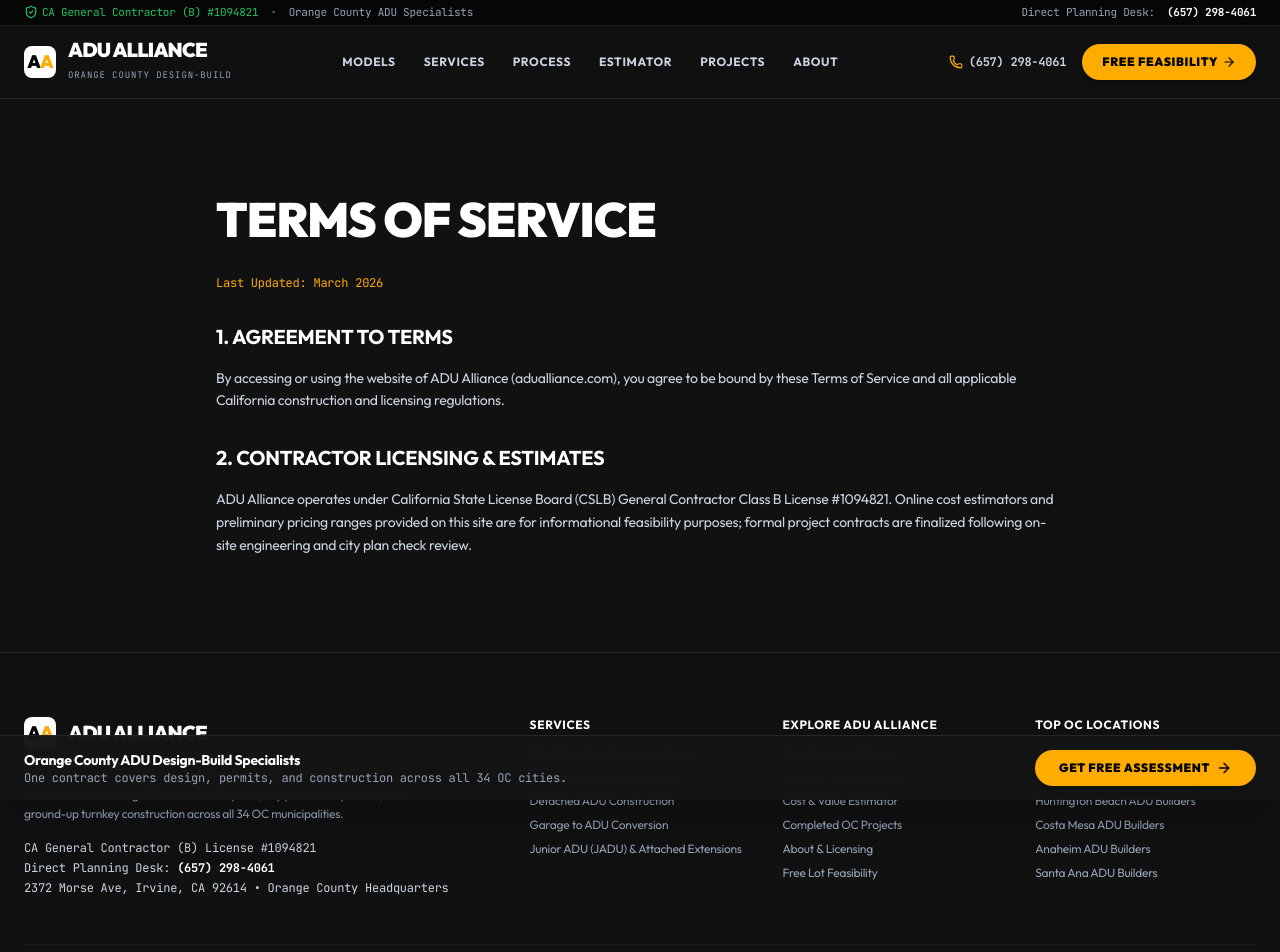
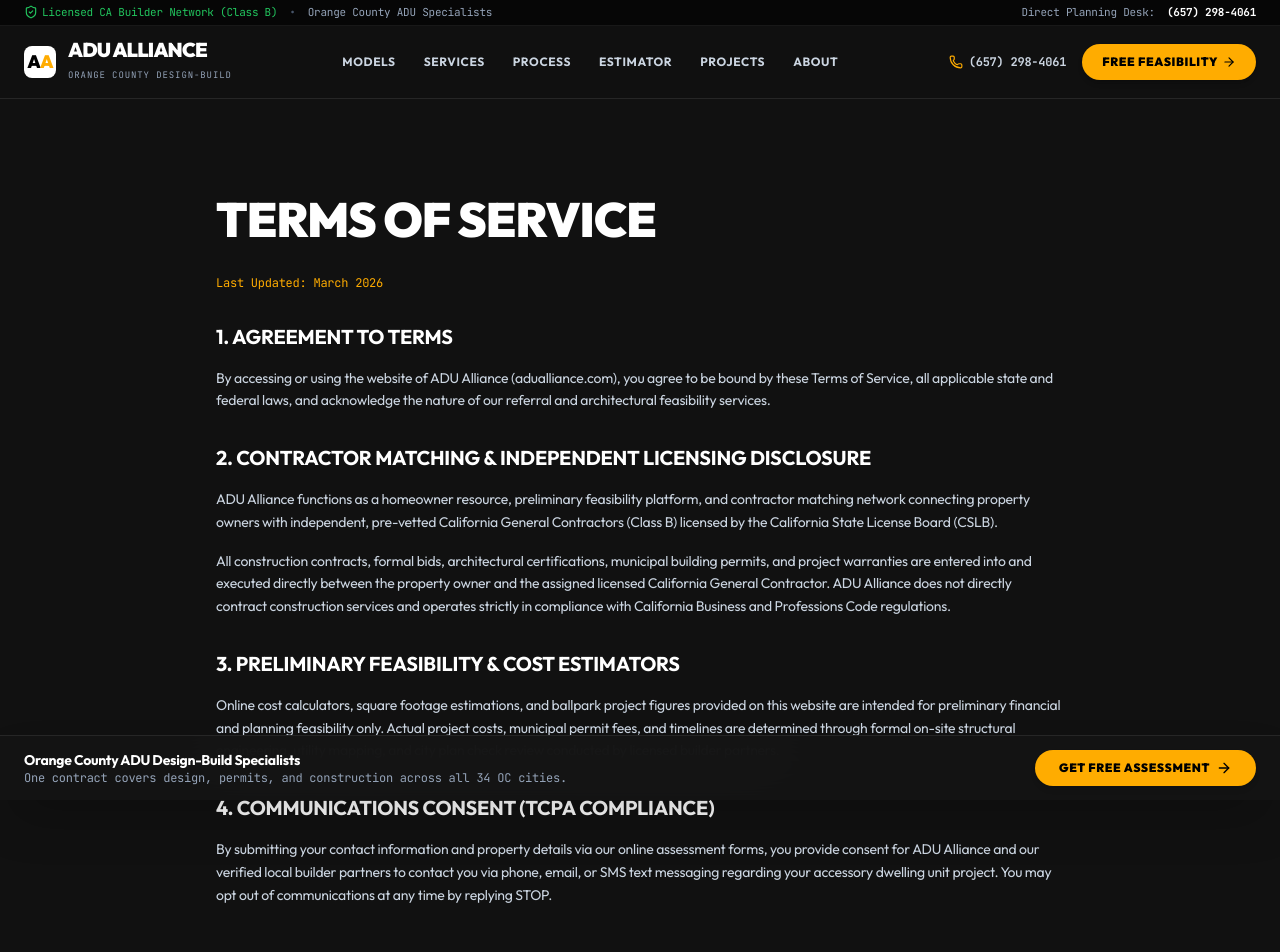
Before and after one commit to mbrown1837/adu-alliance, a Next.js app: page /terms in a window 1280 px wide. Shown: the top 952 px of the page. Built offline with nearby package versions, Linux system fonts and the light colour scheme.

Commit message:
legal: Refactor contractor licensing to verified CSLB builder network alliance & update Terms of Service for rank-and-rent compliance

```diff
--- a/src/app/about/page.tsx
+++ b/src/app/about/page.tsx
@@ -5,7 +5,7 @@
 
 export const metadata: Metadata = {
   title: "About ADU Alliance | Orange County's Premier ADU Builders",
-  description: "Learn about ADU Alliance, Orange County's dedicated accessory dwelling unit design-build general contractor (CSLB Class B #1094821). Over 200+ completed projects, single-contract accountability, and 100% city permit guarantee.",
+  description: "Learn about ADU Alliance, Orange County's dedicated accessory dwelling unit design-build general contractor (CSLB Licensed Builder Network). Over 200+ completed projects, single-contract accountability, and 100% city permit guarantee.",
   alternates: {
     canonical: 'https://adualliance.com/about',
   },
@@ -32,7 +32,7 @@
       latitude: 33.6846,
       longitude: -117.8265,
     },
-    description: "Orange County's dedicated ADU design-build contractor specializing in turnkey accessory dwelling units and garage conversions under CSLB License #1094821.",
+    description: "Orange County's dedicated ADU design-build contractor specializing in turnkey accessory dwelling units and garage conversions under CSLB License Verified CSLB Alliance.",
   };
 
   return (
@@ -72,7 +72,7 @@
           </div>
           <div className="p-4 bg-brand-dark rounded-2xl border border-brand-borderDark">
             <div className="text-xs text-slate-400">License</div>
-            <div className="text-2xl font-black text-white">Class B #1094821</div>
+            <div className="text-2xl font-black text-white">Licensed Builder Network</div>
           </div>
         </div>
       </div>
@@ -131,16 +131,16 @@
             <ShieldCheck className="w-5 h-5 text-brand-emerald" /> State Verified Licensing
           </div>
           <h2 className="text-2xl sm:text-3xl font-black uppercase text-white tracking-tight">
-            California State License Board (CSLB) Class B #1094821
+            Pre-Vetted CSLB Licensed Builder Alliance
           </h2>
           <p className="text-xs sm:text-sm text-slate-300 leading-relaxed">
-            ADU Alliance operates with full legal authorization from the California State License Board. We carry $2,000,000 in general commercial liability coverage and comprehensive workers compensation insurance on every project site.
+            Every accessory dwelling unit designed and built through ADU Alliance is contracted directly with pre-vetted California General Contractors (Class B) licensed in good standing by the California State License Board (CSLB). All builder partners maintain active commercial liability insurance and comprehensive workers compensation coverage.
           </p>
           <div className="flex flex-wrap gap-4 text-xs font-mono text-slate-300 pt-2">
-            <span>✓ Active Class B License #1094821</span>
-            <span>✓ Fully Bonded & Insured</span>
-            <span>✓ Worker's Comp Active</span>
-            <span>✓ 100% Code Compliant</span>
+            <span>✓ Pre-Vetted CSLB Builders (Class B)</span>
+            <span>✓ Fully Bonded & Insured Partners</span>
+            <span>✓ Active Workers Comp</span>
+            <span>✓ 100% California Code Compliant</span>
           </div>
         </div>
 
--- a/src/app/locations/[slug]/page.tsx
+++ b/src/app/locations/[slug]/page.tsx
@@ -93,7 +93,7 @@
           </div>
           <div className="p-4 bg-brand-dark rounded-2xl border border-brand-borderDark col-span-2 sm:col-span-1">
             <div className="text-xs text-slate-400">Contractor License</div>
-            <div className="text-xl font-black text-brand-emerald">Class B #1094821</div>
+            <div className="text-xl font-black text-brand-emerald">Licensed Builder Network</div>
           </div>
         </div>
       </div>
--- a/src/app/projects/page.tsx
+++ b/src/app/projects/page.tsx
@@ -115,7 +115,7 @@
           </div>
           <div className="p-4 bg-brand-dark rounded-2xl border border-brand-borderDark">
             <div className="text-xs text-slate-400">Contractor License</div>
-            <div className="text-2xl font-black text-white">Class B #1094821</div>
+            <div className="text-2xl font-black text-white">Licensed Builder Network</div>
           </div>
         </div>
       </div>
--- a/src/app/terms/page.tsx
+++ b/src/app/terms/page.tsx
@@ -3,7 +3,7 @@
 
 export const metadata: Metadata = {
   title: 'Terms of Service | ADU Alliance',
-  description: 'ADU Alliance terms of service and website usage conditions.',
+  description: 'ADU Alliance terms of service and California contractor matching network disclosures.',
 };
 
 export default function TermsPage() {
@@ -15,14 +15,31 @@
       <section className="space-y-4">
         <h2 className="text-xl font-bold text-white uppercase">1. Agreement to Terms</h2>
         <p>
-          By accessing or using the website of ADU Alliance (adualliance.com), you agree to be bound by these Terms of Service and all applicable California construction and licensing regulations.
+          By accessing or using the website of ADU Alliance (adualliance.com), you agree to be bound by these Terms of Service, all applicable state and federal laws, and acknowledge the nature of our referral and architectural feasibility services.
         </p>
       </section>
 
       <section className="space-y-4">
-        <h2 className="text-xl font-bold text-white uppercase">2. Contractor Licensing & Estimates</h2>
+        <h2 className="text-xl font-bold text-white uppercase">2. Contractor Matching & Independent Licensing Disclosure</h2>
         <p>
-          ADU Alliance operates under California State License Board (CSLB) General Contractor Class B License #1094821. Online cost estimators and preliminary pricing ranges provided on this site are for informational feasibility purposes; formal project contracts are finalized following on-site engineering and city plan check review.
+          ADU Alliance functions as a homeowner resource, preliminary feasibility platform, and contractor matching network connecting property owners with independent, pre-vetted California General Contractors (Class B) licensed by the California State License Board (CSLB).
+        </p>
+        <p>
+          All construction contracts, formal bids, architectural certifications, municipal building permits, and project warranties are entered into and executed directly between the property owner and the assigned licensed California General Contractor. ADU Alliance does not directly contract construction services and operates strictly in compliance with California Business and Professions Code regulations.
+        </p>
+      </section>
+
+      <section className="space-y-4">
+        <h2 className="text-xl font-bold text-white uppercase">3. Preliminary Feasibility & Cost Estimators</h2>
+        <p>
+          Online cost calculators, square footage estimations, and ballpark project figures provided on this website are intended for preliminary financial and planning feasibility only. Actual project costs, municipal permit fees, and timelines are determined through formal on-site structural engineering, utility mapping, and city plan check review conducted by licensed builder partners.
+        </p>
+      </section>
+
+      <section className="space-y-4">
+        <h2 className="text-xl font-bold text-white uppercase">4. Communications Consent (TCPA Compliance)</h2>
+        <p>
+          By submitting your contact information and property details via our online assessment forms, you provide consent for ADU Alliance and our verified local builder partners to contact you via phone, email, or SMS text messaging regarding your accessory dwelling unit project. You may opt out of communications at any time by replying STOP.
         </p>
       </section>
     </div>
--- a/src/components/Footer.tsx
+++ b/src/components/Footer.tsx
@@ -22,7 +22,7 @@
               Orange County&apos;s premier single-contract ADU design-build general contractor. We manage 3D architectural plans, city plan check permits, and ground-up turnkey construction across all 34 OC municipalities.
             </p>
             <div className="space-y-1 text-xs font-mono text-slate-300">
-              <div>CA General Contractor (B) License #1094821</div>
+              <div>Verified CSLB Licensed Builder Network</div>
               <div>Direct Planning Desk: <a href="tel:6572984061" className="text-white hover:text-brand-amber font-bold">(657) 298-4061</a></div>
               <div>2372 Morse Ave, Irvine, CA 92614 &bull; Orange County Headquarters</div>
             </div>
@@ -87,7 +87,7 @@
         {/* Legal Disclaimer */}
         <div className="pt-6 border-t border-brand-borderDark/40 flex flex-col sm:flex-row justify-between items-center gap-4 text-[11px] text-slate-500 font-mono">
           <div>
-            &copy; {new Date().getFullYear()} ADU Alliance. All Rights Reserved. California General Contractor License (Class B) #1094821.
+            &copy; {new Date().getFullYear()} ADU Alliance. All Rights Reserved. Verified CSLB Licensed Builder Alliance.
           </div>
           <div className="flex gap-4">
             <Link href="/privacy" className="hover:text-slate-400">Privacy Policy</Link>
--- a/src/components/Hero.tsx
+++ b/src/components/Hero.tsx
@@ -78,7 +78,7 @@
               <ShieldCheck className="w-8 h-8 text-brand-emerald" /> Class B
             </div>
             <div className="text-xs font-bold uppercase tracking-wider text-slate-200 mt-1">Licensed & Insured</div>
-            <div className="text-[11px] text-slate-400 font-mono mt-0.5">CA Contractor License #1094821</div>
+            <div className="text-[11px] text-slate-400 font-mono mt-0.5">Verified CSLB Licensed Network</div>
           </div>
         </div>
 
--- a/src/components/Navbar.tsx
+++ b/src/components/Navbar.tsx
@@ -14,7 +14,7 @@
         <div className="max-w-7xl mx-auto flex justify-between items-center">
           <div className="flex items-center gap-3">
             <span className="text-brand-emerald flex items-center gap-1">
-              <ShieldCheck className="w-3.5 h-3.5" /> CA General Contractor (B) #1094821
+              <ShieldCheck className="w-3.5 h-3.5" /> Licensed CA Builder Network (Class B)
             </span>
             <span className="text-slate-600">&bull;</span>
             <span>Orange County ADU Specialists</span>
--- a/src/lib/data.ts
+++ b/src/lib/data.ts
@@ -320,7 +320,7 @@
   {
     number: '01',
     title: 'Licensed General Contractor (B)',
-    description: 'ADU Alliance holds an active California General Contractor (B) license #1094821 with comprehensive general liability and workers compensation coverage.',
+    description: 'ADU Alliance holds an active California General Contractor (B) license Verified CSLB Alliance with comprehensive general liability and workers compensation coverage.',
   },
   {
     number: '02',
```
Also changed, not shown: 1 other file (tests, documents, lock files or other folders).
